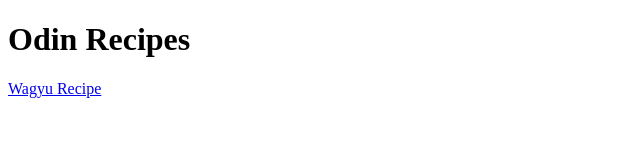
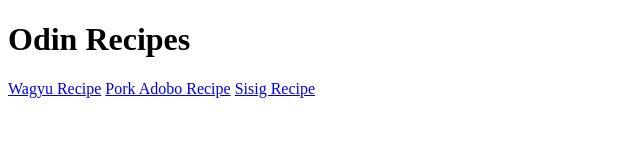
Before and after one commit to arrrjaaay/odin-recipes, a plain HTML site: page index.html in a window 1280 px wide. Shown: the whole page, without its empty margins (0-640 px from the left). Drawn offline with Linux system fonts and the light colour scheme.

Commit message:
Added additional recipes

```diff
--- a/index.html
+++ b/index.html
@@ -7,5 +7,7 @@
     <body>
         <h1>Odin Recipes</h1>
         <a href="recipes/wagyu.html">Wagyu Recipe</a>
+        <a href="recipes/porkadobo.html">Pork Adobo Recipe</a>
+        <a href="recipes/sisig.html">Sisig Recipe</a>
     </body>
 </html>
```
